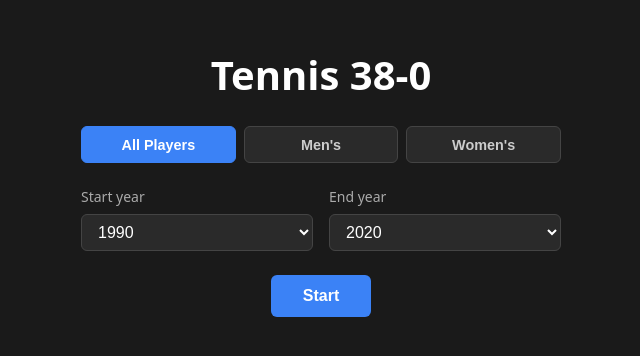
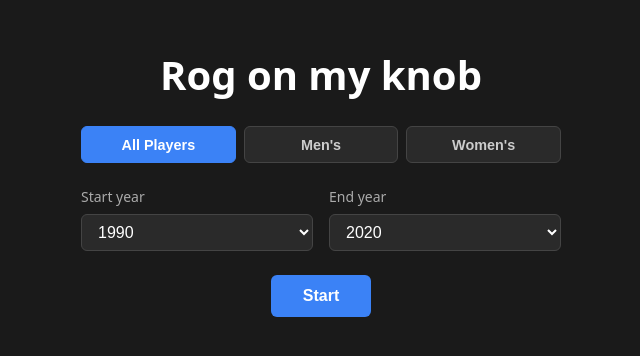
Before and after one commit to CharlesVilla68/tennis-game, a React (Vite) app: page / in a window 1280 px wide. Shown: the part 218-574 px from the top of the page, without its empty margins (319-959 px from the left). Built offline with nearby package versions, Linux system fonts and the light colour scheme.

Commit message:
changed name of game

```diff
--- a/src/App.jsx
+++ b/src/App.jsx
@@ -154,7 +154,7 @@ function App() {
 
   return (
     <div className="app">
-      <h1>Tennis 38-0</h1>
+      <h1>Rog on my knob</h1>
 
       {filledAspects.length > 0 && (
         <section className="my-player">
```
